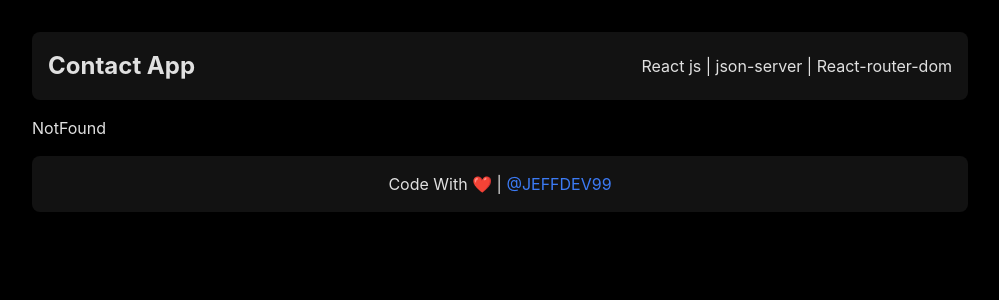
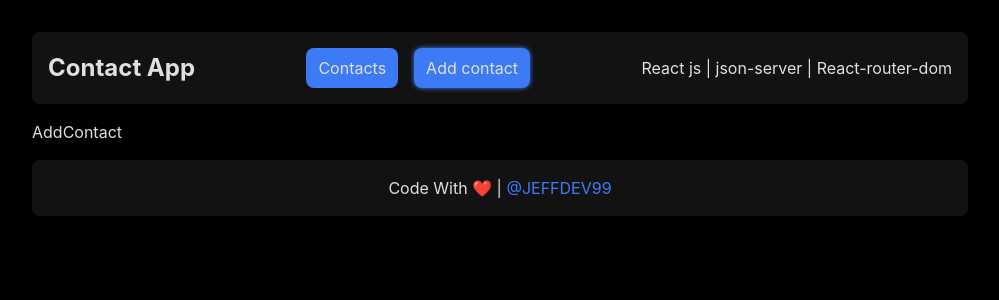
Before and after one commit to jeffDev99/miniProj-contactApp-contextAPI, a React (Vite) app: page /addcontact in a window 1280 px wide. Shown: the top 300 px of the page, without its empty margins (140-1139 px from the left). Built offline with nearby package versions, Linux system fonts and the light colour scheme.

Commit message:
add navbar to header

```diff
--- /dev/null
+++ b/src/Components/AddContact/AddContact.jsx
@@ -0,0 +1,7 @@
+import React from 'react'
+
+export default function AddContact() {
+  return (
+    <div>AddContact</div>
+  )
+}
--- a/src/Components/Header/Header.jsx
+++ b/src/Components/Header/Header.jsx
@@ -1,14 +1,12 @@
-import React from 'react'
-import styles from "./Header.module.css"
+import React from "react";
+import styles from "./Header.module.css";
+import NavBar from "../NavBar/NavBar";
 export default function Header() {
   return (
     <header className={styles.header}>
-      <h2>
-        Contact App
-      </h2>
-      <p>
-        React js | json-server | React-router-dom
-      </p>
+        <h2>Contact App</h2>
+        <NavBar />
+      <p>React js | json-server | React-router-dom</p>
     </header>
-  )
+  );
 }
--- a/src/Components/Header/Header.module.css
+++ b/src/Components/Header/Header.module.css
@@ -9,17 +9,28 @@
   flex-direction: column;
 }
 .header h2 {
-    margin-bottom: 1rem;
+  margin-bottom: 0;
+  margin-right: 1rem;
+  font-size: 1rem;
 }
 .header a {
   color: var(--blue);
   text-decoration: none;
+}
+.navBrand {
+  display: flex;
+  align-items: center;
+  margin-bottom: 1rem;
 }
 @media screen and (min-width: 992px) {
   .header {
     flex-direction: row;
   }
   .header h2 {
-      margin-bottom: 0;
+    font-size: 1.5rem;
+  }
+
+  .navBrand {
+    margin-bottom: 0;
   }
 }
--- /dev/null
+++ b/src/Components/NavBar/NavBar.css
@@ -0,0 +1,22 @@
+.navbarList{
+    list-style: none;
+    display: flex;
+}
+.navbarList li{
+    margin-right: 1rem;
+}
+
+.navbarList li a{
+    color: var(--light);
+    background-color: var(--blue);
+    padding: .5rem .75rem;
+    border-radius:var(--radius-primary);
+    display: block;
+    transition:var(--transition-main) ;
+}
+.navbarList li a:hover{
+    background-color: var(--blue-hover);
+}
+.active{
+  box-shadow: 0 0 5px  var(--blue) !important;
+}
--- /dev/null
+++ b/src/Components/NavBar/NavBar.jsx
@@ -0,0 +1,13 @@
+import React from 'react'
+import { NavLink } from 'react-router-dom'
+import "./NavBar.css"
+export default function NavBar() {
+  return (
+    <>
+      <ul className="navbarList">
+        <li><NavLink to={"/contact"}>Contacts</NavLink></li>
+        <li><NavLink to={"/addcontact"}>Add contact</NavLink></li>
+      </ul>
+    </>
+  )
+}
--- a/src/router.jsx
+++ b/src/router.jsx
@@ -1,5 +1,6 @@
 // main layout
 import Contact from "./Components/Contact/Contact";
+import AddContact from "./Components/AddContact/AddContact";
 import NotFound from "./Pages/NotFound/NotFound"
 import Home from "./Layout/Home/Home";
 const routes = [
@@ -9,6 +10,7 @@ const routes = [
     children: [
       { path: "", element: <Contact /> },
       { path: "/contact", element: <Contact /> },
+      { path: "/addcontact", element: <AddContact /> },
       { path: "*", element: <NotFound /> },
     ],
   },
--- a/src/var.css
+++ b/src/var.css
@@ -6,4 +6,5 @@
   --blue-hover: #004085;
   --bg-primary: #121212;
   --radius-primary: 0.5rem;
+  --transition-main: 0.1s all ease-in;
 }
```
